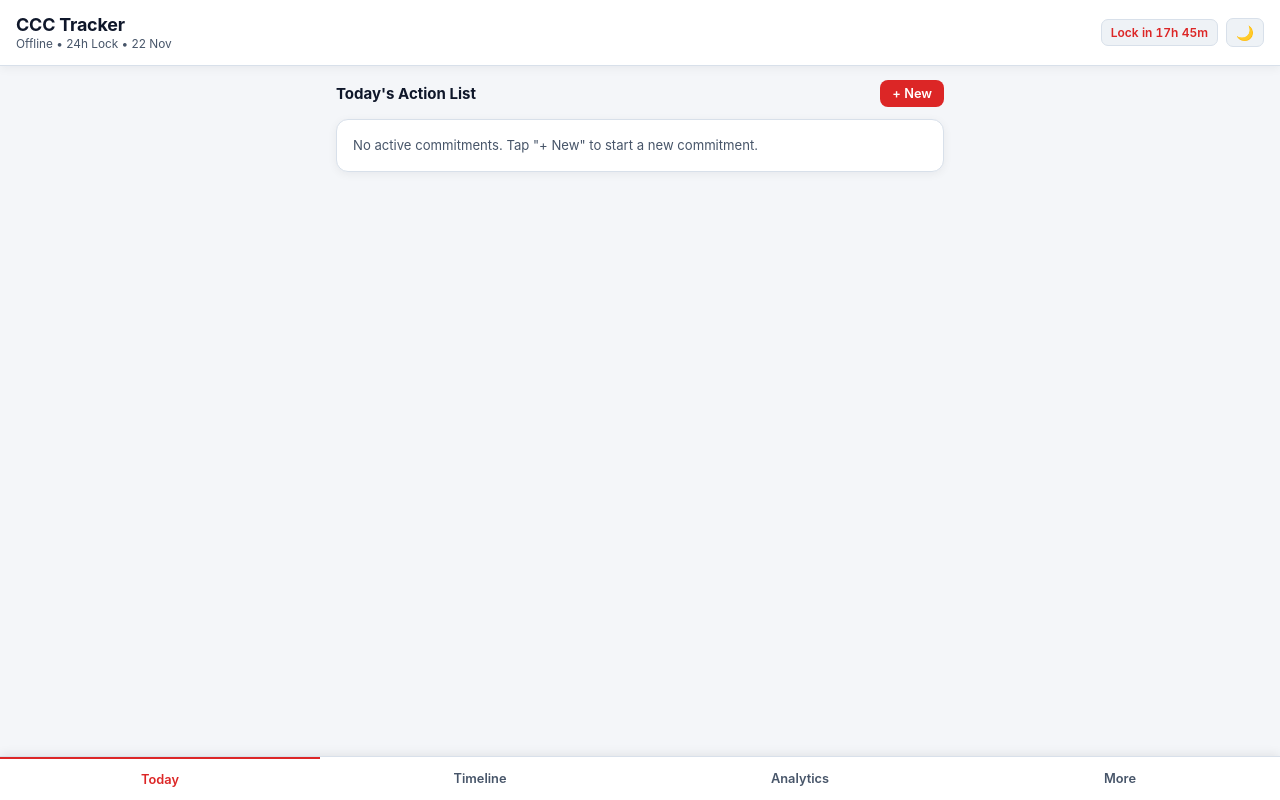
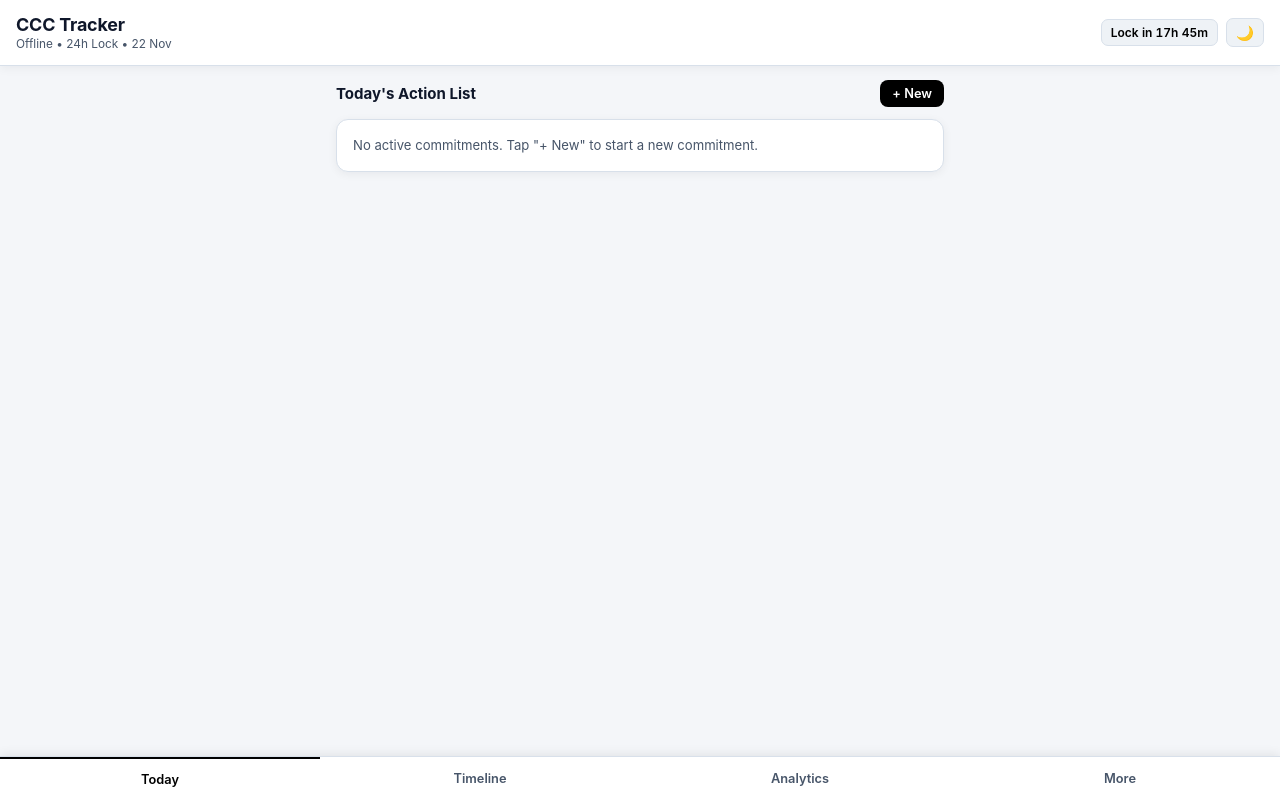
Before and after one commit to v-abhi/ccc-teacker, a website: page index.html in a window 1280 px wide. Both pictures are taken after a click on the button "Toggle Theme". Drawn offline with Linux system fonts and the light colour scheme.

Commit message:
Update style.css

```diff
--- a/style.css
+++ b/style.css
@@ -36,7 +36,7 @@
   --border: #d8e0ea;
   --text: #0f172a;
   --muted: #475569;
-  --accent: #DC2626;
+  --accent: #000000;
   --accent-text: #ffffff;
   --green: #15803d;
   --green-text: #15803d;
```
